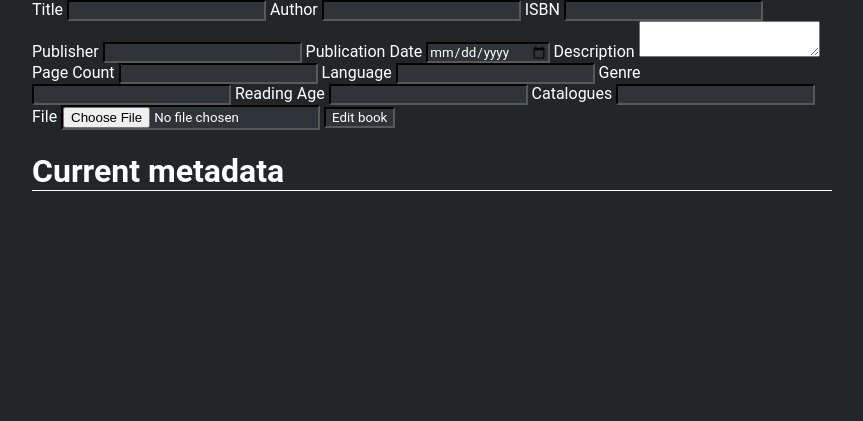
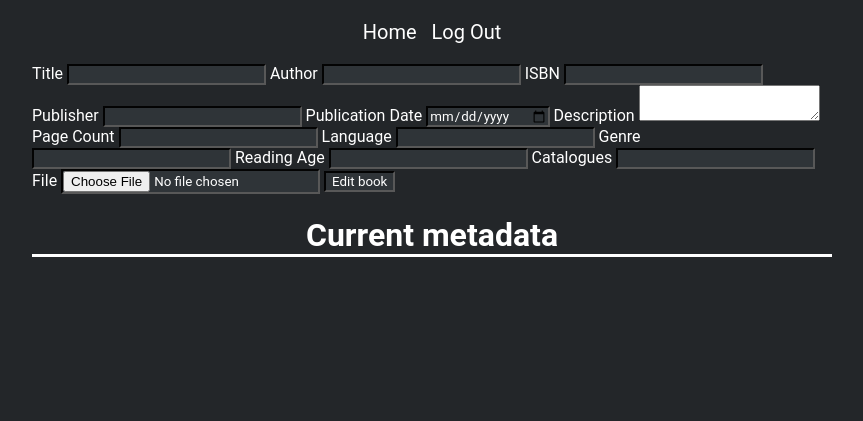
Before and after one commit to DIYA-Inc/Server, a Flask app: template templates/admin/books/edit.html in a window 1280 px wide. Shown: the top 421 px of the page, without its empty margins (208-1071 px from the left). Run offline with Flask 2, Linux system fonts and the light colour scheme; the template is opened without the code that fills it, so the values that code supplies are empty.

Commit message:
added navigation and improved design

```diff
--- a/static/css/style.css
+++ b/static/css/style.css
@@ -10,7 +10,17 @@ body {
 }
 
 h1, h2 {
+    border-bottom: 3px solid #fff;
+    text-align:center;
+
+}
+
+h3{
+    border-top: 1px solid #fff;
     border-bottom: 1px solid #fff;
+    text-align:center;
+    border-width: 3px;
+
 }
 
 input, button {
@@ -19,22 +29,45 @@ input, button {
     color: #fff;
 }
 
+a {
+    font-size: 20px;
+
+}
+
 a:link {
 
     padding: 5px;
     text-decoration: none;
-    color: #544efd;
+    color: #ffffff;
 }
 
 a:visited {
-    color: #9800be;
+    color: #c7c7c7;
 }
 
 nav {
     text-align: center;
+    height: 10%;
+    font-size: 20px;
+    padding:20px;
+    border-width: 10px;
+    border-color: #ffffff;
 }
 
 title{
 
     text-align: center;
 }
+
+#bookList {
+
+    font-size: large;
+    font-size: 20px;
+    padding: 2px;
+}
+
+
+#admin {
+    text-align: center;
+    font-size: 20px;
+}
--- a/templates/account/details.html
+++ b/templates/account/details.html
@@ -4,10 +4,7 @@
 <head>
     {% include("parts/meta.html") %}
 
-    <nav>
-        <a href="/" id="home">Home</a>
-        <a href="/" id="LogOut">Log Out</a>
-    </nav>
+    {% include("parts/nav.html") %}
 
     <title>Account Details</title>
     <link href="/static/css/style.css" rel="stylesheet">
--- a/templates/admin/books/add.html
+++ b/templates/admin/books/add.html
@@ -3,6 +3,7 @@
 
 <head>
     {% include("parts/meta.html") %}
+    {% include("parts/nav.html")%}
     <title></title>
     <link href="/static/css/style.css" rel="stylesheet">
 </head>
--- a/templates/admin/books/edit.html
+++ b/templates/admin/books/edit.html
@@ -3,6 +3,7 @@
 
 <head>
     {% include("parts/meta.html") %}
+    {% include("parts/nav.html")%}
     <title></title>
     <link href="/static/css/style.css" rel="stylesheet">
 </head>
--- /dev/null
+++ b/templates/parts/nav.html
@@ -0,0 +1,5 @@
+<nav>
+    <link href="/static/css/style.css" rel="stylesheet">
+    <a href="/" id="home">Home</a>
+    <a href="/" id="LogOut">Log Out</a>
+</nav>
```
Also changed, not shown: templates/index.html (+21 -20 lines).
